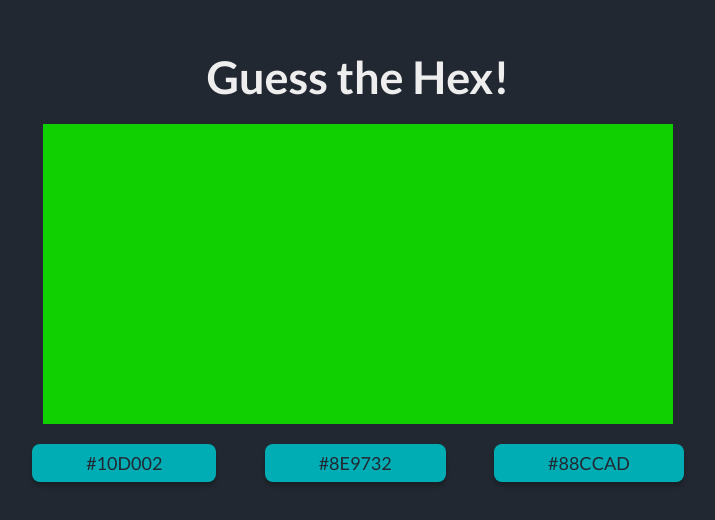
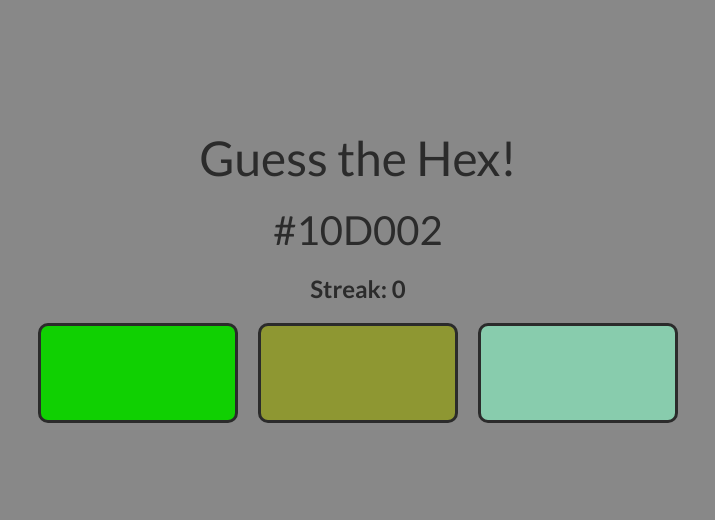
Before and after one commit to marekh19/GuessTheHex, a Next.js app: page / in a window 1280 px wide. Shown: the part 124-644 px from the top of the page, without its empty margins (282-997 px from the left). Built offline with nearby package versions, Linux system fonts and the light colour scheme.

Commit message:
refactor: cleaned up

```diff
--- a/src/features/home/index.tsx
+++ b/src/features/home/index.tsx
@@ -1,10 +1,15 @@
 import type { FC } from 'react'
 import { useState, useEffect } from 'react'
 
-import { ColorFrame } from './parts/ColorFrame'
-import { Layout, Heading, GuessContainer, ButtonContainer } from './styled'
-
-import { Button } from '../ui/components/Button'
+import {
+  Layout,
+  Heading,
+  GuessContainer,
+  ColorButton,
+  HexToGuess,
+  Streak,
+  Answer,
+} from './styled'
 
 const getRandomHex = (): string => {
   return `#${((Math.random() * 0xffffff) << 0).toString(16).padStart(6, '0')}`
@@ -13,37 +18,66 @@ const getRandomHex = (): string => {
 export const Home: FC = () => {
   const [correctColor, setCorrectColor] = useState('')
   const [wrongColors, setWrongColors] = useState<string[]>([])
+  const [currentStreak, setCurrentStreak] = useState<number>(0)
+  const [nextRoundLoading, setNextRoundLoading] = useState(false)
+  const [isGuessCorrect, setIsGuessCorrect] = useState(false)
+
   useEffect(() => {
     setCorrectColor(getRandomHex())
     setWrongColors([getRandomHex(), getRandomHex()])
   }, [])
 
+  useEffect(() => {
+    if (nextRoundLoading) {
+      setCorrectColor(getRandomHex())
+      setWrongColors([getRandomHex(), getRandomHex()])
+      const timer = setTimeout(() => {
+        setNextRoundLoading(false)
+      }, 1500)
+      return () => clearTimeout(timer)
+    }
+  }, [nextRoundLoading])
+
   const colors = [...wrongColors, correctColor]
   colors.sort(() => 0.5 - Math.random())
-  console.log(correctColor)
 
   const evaluateGuessIsCorrect = (color: string) => {
     if (color === correctColor) {
-      // TODO: implement proper answer showing
-      alert('CORRECT!')
+      setCurrentStreak((prev) => prev + 1)
+      setIsGuessCorrect(true)
     } else {
-      alert('WRONG!')
+      setCurrentStreak(0)
+      setIsGuessCorrect(false)
     }
+    setNextRoundLoading(true)
   }
 
   return (
     <Layout>
-      <Heading>Guess the Hex!</Heading>
-      <GuessContainer>
-        <ColorFrame color={correctColor} />
-        <ButtonContainer>
-          {colors.map((c) => (
-            <Button key={c} onClick={() => evaluateGuessIsCorrect(c)}>
-              {c}
-            </Button>
-          ))}
-        </ButtonContainer>
-      </GuessContainer>
+      {!nextRoundLoading && (
+        <>
+          <Heading>Guess the Hex!</Heading>
+          <HexToGuess>{correctColor.toUpperCase()}</HexToGuess>
+          <Streak>Streak: {currentStreak}</Streak>
+          <GuessContainer>
+            <ColorButton
+              color={colors[0]}
+              onClick={() => evaluateGuessIsCorrect(colors[0])}
+            />
+            <ColorButton
+              color={colors[1]}
+              onClick={() => evaluateGuessIsCorrect(colors[1])}
+            />
+            <ColorButton
+              color={colors[2]}
+              onClick={() => evaluateGuessIsCorrect(colors[2])}
+            />
+          </GuessContainer>
+        </>
+      )}
+      {nextRoundLoading && (
+        <Answer>{isGuessCorrect ? 'Correct! 🚀' : 'Wrong 😟'}</Answer>
+      )}
     </Layout>
   )
 }
--- a/src/features/home/parts/ColorFrame/index.tsx
+++ /dev/null
@@ -1,11 +0,0 @@
-import type { FC } from 'react'
-
-import { ColorFrameWrapper } from './styled'
-
-type Props = {
-  color: string
-}
-
-export const ColorFrame: FC<Props> = ({ color }) => {
-  return <ColorFrameWrapper color={color} />
-}
--- a/src/features/home/parts/ColorFrame/styled.ts
+++ /dev/null
@@ -1,8 +0,0 @@
-import styled from 'styled-components'
-
-export const ColorFrameWrapper = styled.div`
-  height: 30rem;
-  background-color: ${(props) => props.color};
-  max-width: 90%;
-  margin: 2rem auto 0;
-`
--- a/src/features/home/styled.ts
+++ b/src/features/home/styled.ts
@@ -1,4 +1,8 @@
 import styled from 'styled-components'
+
+import { StyleReset } from '../ui/components/StyleReset'
+import { colors } from '../ui/theme/colors'
+import { mq } from '../ui/theme/mq'
 
 export const Layout = styled.div`
   height: 100%;
@@ -9,17 +13,61 @@ export const Layout = styled.div`
 `
 
 export const Heading = styled.h1`
-  font-size: 4.5rem;
+  font-size: 4.8rem;
+  ${mq.smallOnly} {
+    font-size: 4rem;
+  }
+  margin-bottom: 2rem;
+  font-weight: 400;
+`
+
+export const HexToGuess = styled.h2`
+  font-size: 4rem;
+  margin-bottom: 2rem;
+  font-weight: 400;
 `
 
 export const GuessContainer = styled.main`
   width: 100%;
-  max-width: 70rem;
+  max-width: 64rem;
+  display: flex;
+  align-items: center;
+  justify-content: space-between;
+  ${mq.smallOnly} {
+    flex-direction: column;
+    gap: 1rem;
+  }
 `
 
-export const ButtonContainer = styled.div`
-  display: flex;
-  align-items: center;
-  justify-content: space-around;
-  padding: 2rem 0;
+export const Streak = styled.h3`
+  font-size: 2.4rem;
+  font-weight: bold;
+  margin-bottom: 2rem;
 `
+
+export const Answer = styled(Streak)`
+  font-size: 4.8rem;
+  margin: 0;
+`
+
+export const ColorButton = styled.button<{
+  color: string
+  onClick: (color: string) => void
+}>`
+  ${StyleReset}
+  border-radius: 1rem;
+  border: 0.3rem solid ${colors.text.base};
+  width: 20rem;
+  height: 10rem;
+  cursor: pointer;
+  transition: scale 0.3s ease-in-out;
+  ${mq.smallOnly} {
+    height: 8rem;
+  }
+
+  &:hover {
+    scale: 105%;
+  }
+
+  background-color: ${(props) => props.color};
+`
--- a/src/features/ui/components/Button/index.ts
+++ /dev/null
@@ -1,47 +0,0 @@
-import styled, { css } from 'styled-components'
-
-import { colors } from '../../theme/colors'
-import { elevations } from '../../theme/elevations'
-import { StyleReset } from '../StyleReset'
-
-type ButtonProps = {
-  size?: 'small' | 'medium' // in case we want smaller buttons somewhere
-  accent?: 'primary' | 'secondary'
-}
-
-export const Button = styled.button<ButtonProps>`
-  --text-color: ${colors.text.inverted};
-  --background-color: ${colors.accent.base};
-  --background-color-hover: ${colors.accent.baseDarker};
-  ${StyleReset}
-  padding: 0.8rem 5.4rem;
-  border-radius: 0.8rem;
-  color: var(--text-color);
-  transition: background-color 0.3s;
-  background-color: var(--background-color);
-  ${elevations.shadow}
-  text-transform: uppercase;
-  font-size: 1.8rem;
-  /**
-   If we want to disable button in the future
-   Some input is not filled = you can't submit form
-  */
-  &:disabled {
-    --text-color: ${colors.text.subtle};
-    --background-color: ${colors.background.lighter};
-  }
-  &:not(:disabled) {
-    cursor: pointer;
-    &:hover,
-    &:focus {
-      background-color: var(--background-color-hover);
-    }
-  }
-  ${(props) =>
-    props.accent === 'secondary' &&
-    css`
-      --background-color: ${colors.text.subtle};
-      --background-color-hover: ${colors.background.lighter};
-      --text-color: ${colors.text.base};
-    `}
-`
--- a/src/features/ui/theme/colors.ts
+++ b/src/features/ui/theme/colors.ts
@@ -1,15 +1,8 @@
 export const colors = {
   background: {
-    base: '#222831',
-    lighter: '#393E46',
-  },
-  accent: {
-    base: '#00ADB5',
-    baseDarker: '#007a80',
+    base: '#888',
   },
   text: {
-    base: '#EEEEEE',
-    subtle: '#8c8c8c',
-    inverted: '#222831',
+    base: '#2B2B2B',
   },
 }
--- a/src/features/ui/theme/elevations.ts
+++ /dev/null
@@ -1,18 +0,0 @@
-import { css } from 'styled-components'
-
-export const elevations = {
-  shadow: css`
-    box-shadow: 0px 4px 4px rgba(0, 0, 0, 0.25);
-  `,
-  elevate: {
-    1: css`
-      z-index: 1;
-    `,
-    2: css`
-      z-index: 2;
-    `,
-    3: css`
-      z-index: 3;
-    `,
-  },
-}
--- a/src/features/ui/theme/global.ts
+++ b/src/features/ui/theme/global.ts
@@ -27,16 +27,11 @@ export const GlobalStyle = createGlobalStyle`
     color: ${colors.text.base};
   }
 
-  a {
-  color: inherit;
-  text-decoration: none;
-  }
-
   &:focus {
     outline: none;
   }
 
   &:not(input):focus-visible {
-    outline: 3px solid ${colors.accent.base};
+    outline: 3px solid ${colors.text.base};
   }
 `
--- a/src/features/ui/theme/typography.ts
+++ b/src/features/ui/theme/typography.ts
@@ -1,93 +1,4 @@
-import { css } from 'styled-components'
-
-import { colors } from './colors'
-import { mq } from './mq'
-
 export const font = {
   base: '"Lato", sans-serif',
   headings: '"Lato", sans-serif',
 }
-
-const allHeadingsStyle = css`
-  font-family: ${font.headings};
-  font-weight: inherit;
-`
-
-const allLabelsStyle = css`
-  font-family: ${font.base};
-  font-weight: inherit;
-  text-transform: uppercase;
-  letter-spacing: 0.08em;
-  font-weight: 600;
-`
-
-const allParagraphsStyle = css`
-  color: ${colors.text.base};
-`
-
-export const typography = {
-  heading: {
-    all: allHeadingsStyle,
-    h1: css`
-      ${allHeadingsStyle}
-      font-size: 3rem;
-
-      ${mq.medium} {
-        font-size: 4.5rem;
-      }
-    `,
-    h2: css`
-      ${allHeadingsStyle}
-      font-size: 2.4rem;
-
-      ${mq.medium} {
-        font-size: 2.8rem;
-      }
-    `,
-    h3: css`
-      ${allHeadingsStyle}
-      font-size: 2rem;
-
-      ${mq.medium} {
-        font-size: 2.2rem;
-      }
-    `,
-    h4: css`
-      ${allHeadingsStyle}
-      font-size: 1.8rem;
-
-      ${mq.medium} {
-        font-size: 1.8rem;
-      }
-    `,
-  },
-  label: {
-    all: allLabelsStyle,
-    small: css`
-      ${allLabelsStyle}
-      font-size: 1.2rem;
-    `,
-    medium: css`
-      ${allLabelsStyle}
-      font-size: 1.4rem;
-    `,
-    large: css`
-      ${allLabelsStyle}
-      font-size: 1.6rem;
-    `,
-  },
-  paragraph: {
-    small: css`
-      ${allParagraphsStyle}
-      font-size: 1.4rem;
-    `,
-    normal: css`
-      ${allParagraphsStyle}
-      font-size: 1.6rem;
-    `,
-    large: css`
-      ${allParagraphsStyle}
-      font-size: 1.8rem;
-    `,
-  },
-}
--- a/src/pages/index.tsx
+++ b/src/pages/index.tsx
@@ -1,9 +1 @@
-import type { NextPage } from 'next'
-
-import { Home as HomePage } from '~/features/home/index'
-
-const Home: NextPage = () => {
-  return <HomePage />
-}
-
-export default Home
+export { Home as default } from '~/features/home/index'
```
Also changed, not shown: 1 other file (tests, documents, lock files or other folders).
